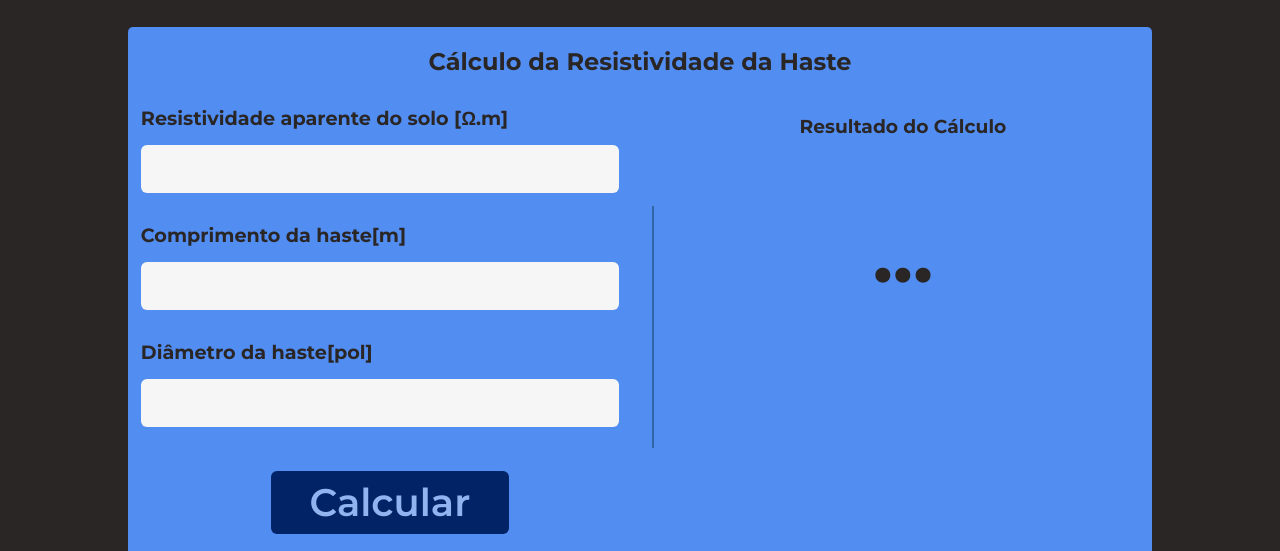
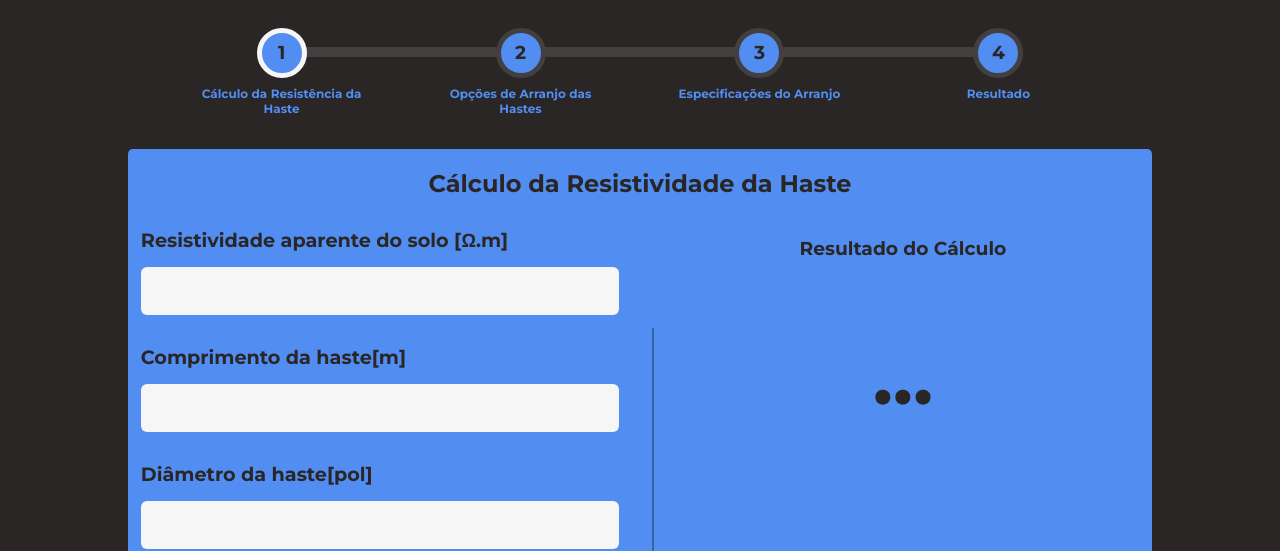
Before and after one commit to BernardoS/Ground-Mesher, a plain HTML site: page root/index.html in a window 1280 px wide. Shown: the part 283-834 px from the top of the page. Drawn offline with Linux system fonts and the light colour scheme.

Commit message:
Stepper Bar

```diff
--- a/root/index.css
+++ b/root/index.css
@@ -99,7 +99,7 @@ label{
     background-color: #528DF1;
     border-radius: 5px;
     border:0px;
-    margin-top: 30px;
+    margin-top: -60px;
 }
 .content-section{
     width: 100%;
@@ -242,3 +242,47 @@ label{
     border: 10px solid #2A2626;
     width: fit-content;
 }
+.passo h4{
+    color: #528DF1;
+    font-family: 'Montserrat', sans-serif;
+    text-align: center;
+    margin-top:-10px;
+    font-size: 12px;
+}
+.passo h3{
+    color:#2A2626;
+    font-family: 'Montserrat', sans-serif;
+    background-color: #528DF1;
+    height: 40px;
+    width: 40px;
+    border-radius: 25px;
+    display: flex;
+    align-items: center;
+    justify-content: center;
+    border:5px solid #433F3F;
+}
+.linhaGuia{
+    margin-top: 10px;
+    display: flex;
+    flex-direction: row;
+    width: 70%;
+    justify-content: space-between;
+    align-items: center;
+}
+.passo{
+    height: 200px;
+    width: 20%;
+    display: flex;
+    flex-direction: column;
+    align-items: center;
+}
+.passoSelecionado h3{
+    border:5px solid #f6f6f6;
+}
+.linha{
+    margin-top: 50px;
+    margin-bottom: -58px;
+    width:55%;
+    background-color: #528DF1;
+    border:5px solid #433F3F;
+}
--- a/root/index.html
+++ b/root/index.html
@@ -15,6 +15,16 @@
     <div class="page-header">
         <img onClick="voltarAoInicio()" class="header-logo" src="Banner_logo.png"/>
     </div>
+    <div class="linha">
+    </div>
+    <div class="linhaGuia">
+        <div  id="passoUm" class="passo passoSelecionado"><h3  >1</h3><h4>Cálculo da Resistência da Haste</h4></div>
+        <div  id="passoDois" class="passo"><h3 >2</h3><h4>Opções de Arranjo das Hastes</h4></div>
+        <div  id="passoTres" class="passo"><h3 >3</h3><h4>Especificações do Arranjo</h4></div>
+        <div  id="passoQuatro" class="passo"><h3 >4</h3><h4>Resultado</h4></div>
+    </div>
+
+
     <div id="ResistividadeCard" class="card">
         <h2>Cálculo da Resistividade da Haste</h2>
         <div class="content-section">
--- a/root/index.js
+++ b/root/index.js
@@ -1,5 +1,4 @@
 function calculaRHaste(){
-    ResistividadeCard.classList.toggle('animar');
     const ResistividadeSolo = Number(document.getElementById("ResistividadeSolo").value);
     const ComprimentoHaste = Number(document.getElementById("ComprimentoHaste").value);
     const DiametroHaste = Number(document.getElementById("DiametroHaste").value)*0.0254;
@@ -18,12 +17,16 @@ function calculaRHaste(){
 function abrirMenu(){
     document.getElementById("ResistividadeCard").style.display = "none";
     document.getElementById("unidadeResistenciaHaste").style.display = "none";
+    document.getElementById("passoUm").classList.toggle("passoSelecionado");
+    document.getElementById("passoDois").classList.toggle("passoSelecionado");
     document.getElementById("menuArranjo").style.display = "flex";
 }
 
 
 function processaMenu(){
     const opcao = String(document.getElementById("tiposAterramento").value);
+    document.getElementById("passoDois").classList.toggle("passoSelecionado");
+    document.getElementById("passoTres").classList.toggle("passoSelecionado");
     switch (opcao) {
         case 'linear':
             document.getElementById("configHasteLinear").style.display = "flex";
@@ -253,6 +256,8 @@ function processaHasteCircular(){
 }
 
 function exibeResultado(resultado,RHaste,classe){
+    document.getElementById("passoTres").classList.toggle("passoSelecionado");
+    document.getElementById("passoQuatro").classList.toggle("passoSelecionado");
     document.getElementById(classe).style.display = "none";
     document.getElementById("resultados").style.display = "flex";
     document.getElementById("unidadeResistencia").style.display = "flex";
@@ -282,6 +287,9 @@ function voltarAoInicio(){
     document.getElementById("RaioCirculo").value = null;
     document.getElementById("QtdHastesMalha").value = null;
     document.getElementById("ResistividadeHaste").innerText = "...";
+    document.getElementById("passoQuatro").classList.remove("passoSelecionado");
+    document.getElementById("passoUm").classList.add("passoSelecionado");
+
 
 
 
```
